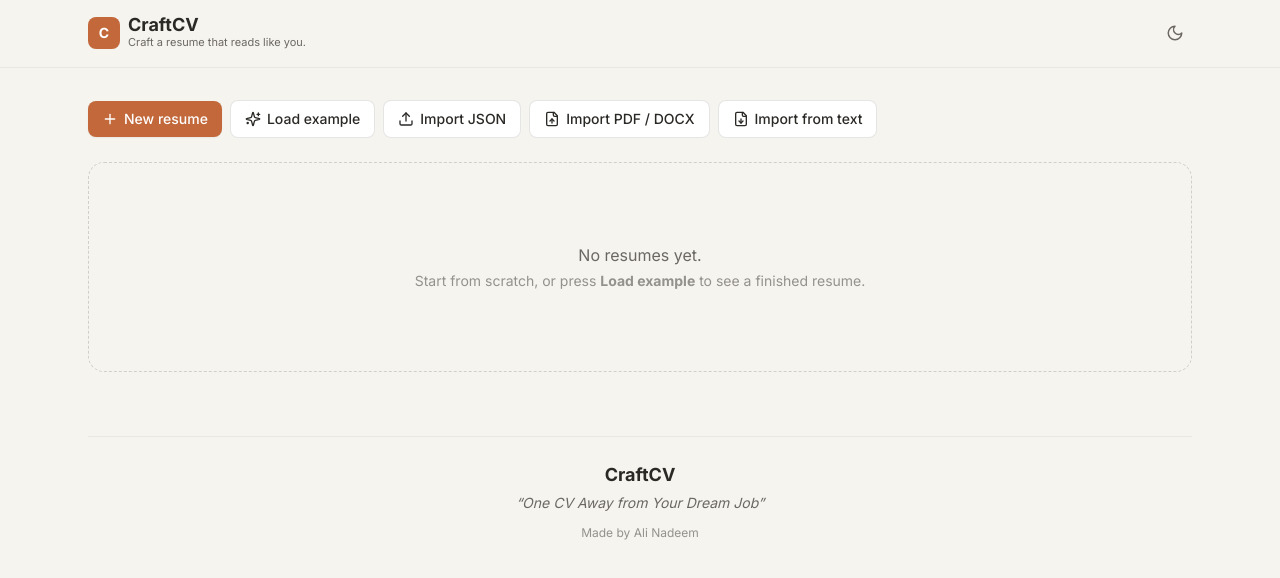
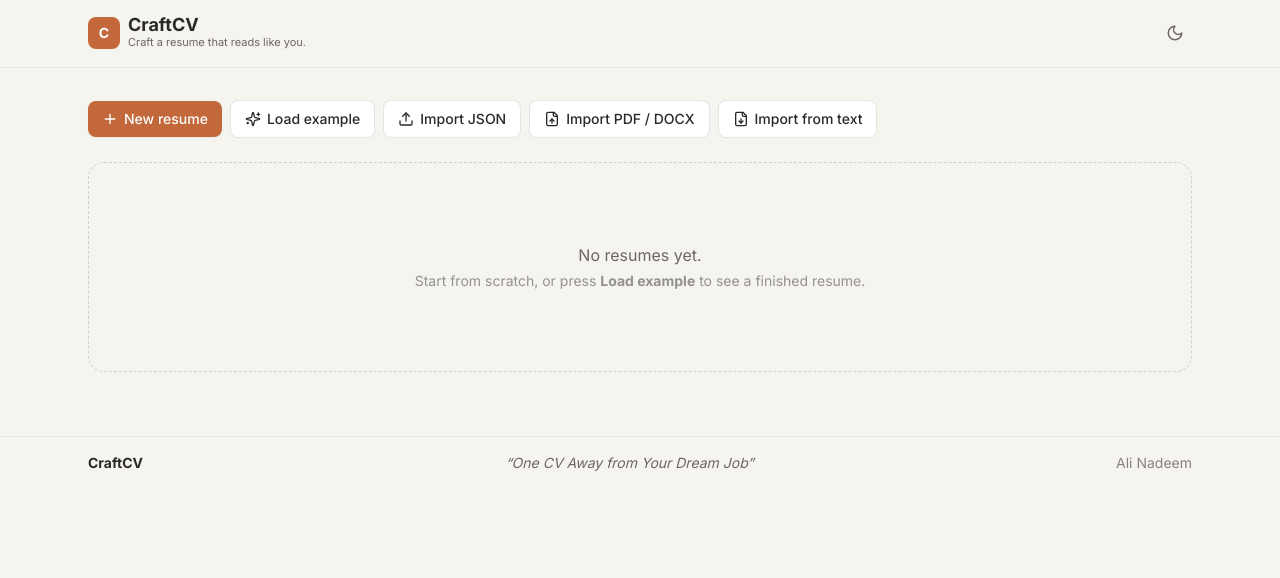
Before and after one commit to AliNadeemwork/CraftCV, a React (Vite) app: page /#/ in a window 1280 px wide. Shown: the top 578 px of the page. Built offline with nearby package versions, Linux system fonts and the light colour scheme; a web font is replaced by a local one.

Commit message:
style(footer): three-part footer — CraftCV left, slogan centre, Ali Nadeem right

```diff
--- a/src/pages/Dashboard.tsx
+++ b/src/pages/Dashboard.tsx
@@ -189,12 +189,16 @@ export default function Dashboard() {
           </div>
         )}
 
-        <footer className="mt-16 border-t border-black/5 pt-6 text-center dark:border-white/5">
-          <div className="text-lg font-bold text-ink dark:text-neutral-100">{APP_NAME}</div>
-          <p className="mt-1 text-sm italic text-ink-soft">“{APP_SLOGAN}”</p>
-          <p className="mt-3 text-xs text-ink-soft/70">Made by {MADE_BY}</p>
-        </footer>
       </main>
+
+      <footer className="mt-8 border-t border-black/5 dark:border-white/5">
+        <div className="mx-auto flex max-w-6xl items-center justify-between gap-3 px-6 py-4 text-sm">
+          <span className="font-bold text-ink dark:text-neutral-100">{APP_NAME}</span>
+          <span className="hidden flex-1 text-center italic text-ink-soft sm:block">“{APP_SLOGAN}”</span>
+          <span className="text-ink-soft/80">{MADE_BY}</span>
+        </div>
+        <p className="pb-4 text-center text-xs italic text-ink-soft sm:hidden">“{APP_SLOGAN}”</p>
+      </footer>
 
       <Modal open={!!renaming} onClose={() => setRenaming(null)} title="Rename resume">
         {renaming && (
--- a/src/pages/EditorPage.tsx
+++ b/src/pages/EditorPage.tsx
@@ -145,8 +145,10 @@ export default function EditorPage() {
         </div>
       </div>
 
-      <footer className="no-print px-3 py-1 text-center text-[10px] text-ink-soft/60">
-        {APP_NAME} — {APP_SLOGAN} · Made by {MADE_BY} · your data never leaves this browser
+      <footer className="no-print flex items-center justify-between gap-2 px-4 py-1 text-[10px] text-ink-soft/60">
+        <span className="font-semibold">{APP_NAME}</span>
+        <span className="hidden flex-1 text-center italic sm:block">“{APP_SLOGAN}”</span>
+        <span>{MADE_BY}</span>
       </footer>
     </div>
   );
```
